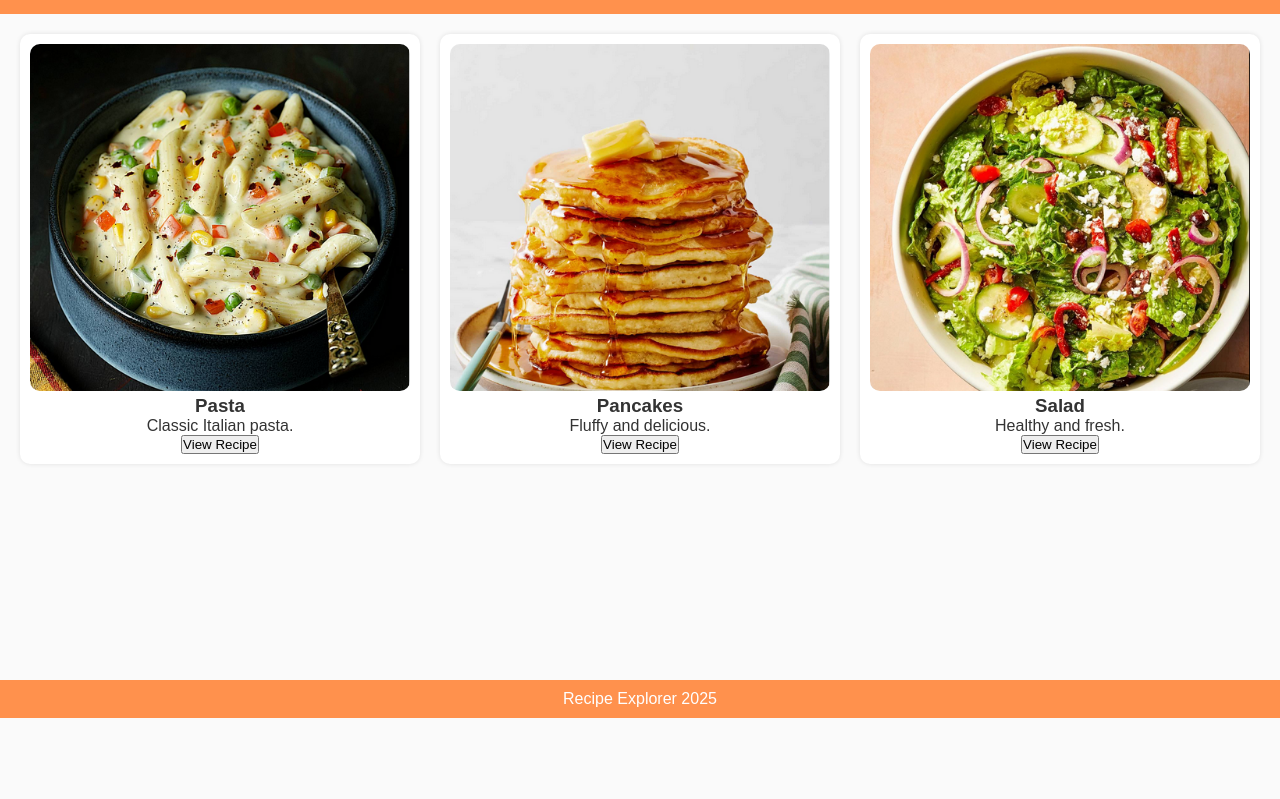
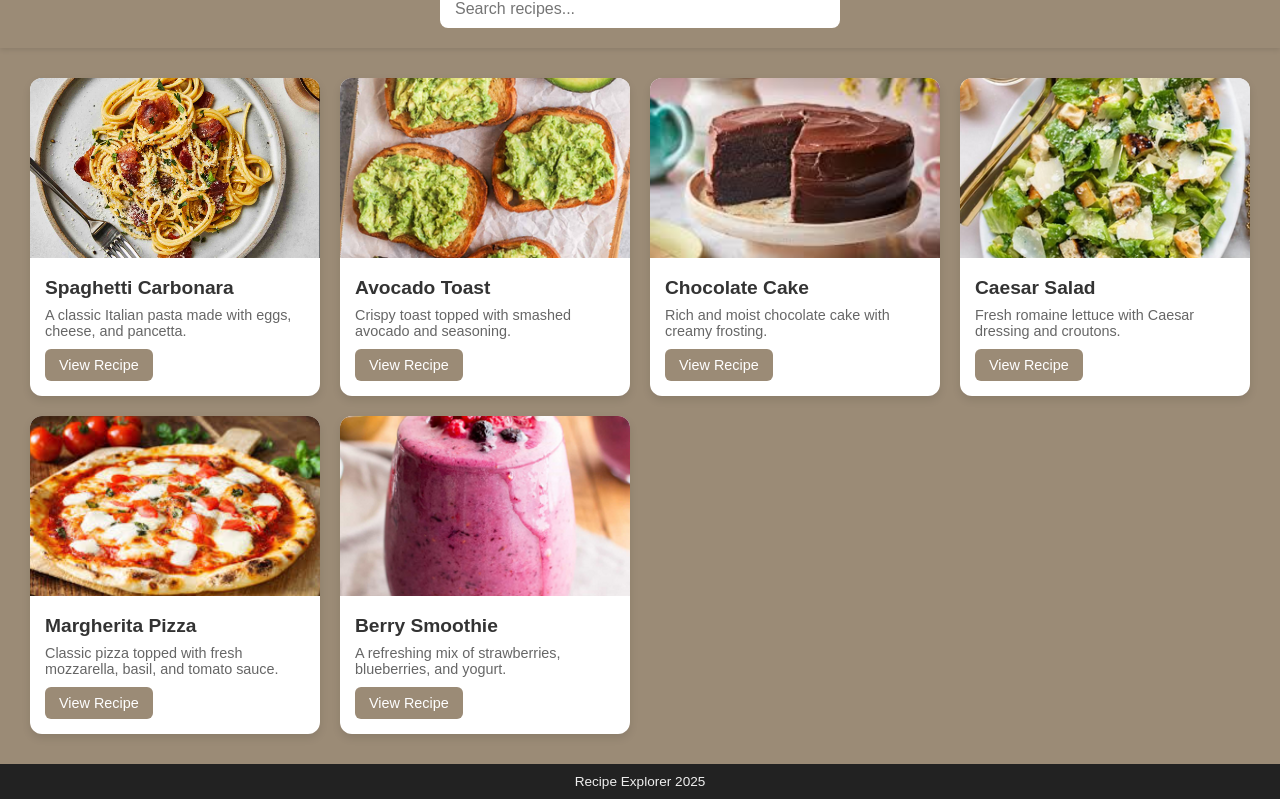
Before and after one commit to ABHISHEKUPAI/recipe-explorer, a plain HTML site: page index.html in a window 1280 px wide. Shown: the part 82-881 px from the top of the page. Before the commit the page ends 800 px from the top, so only its background shows below. Drawn offline with Linux system fonts and the light colour scheme.

Commit message:
updated code

```diff
--- a/index.html
+++ b/index.html
@@ -9,10 +9,10 @@
 <body>
   <header>
     <h1>Recipe Explorer</h1>
-    <input type="text" id="search" placeholder="Search recipes...">
+    <input type="text" id="searchInput" placeholder="Search recipes..." />
   </header>
 
-  <main id="recipe-container"></main>
+  <main id="recipeContainer" class="recipe-container"></main>
 
   <footer>
     <p>Recipe Explorer 2025</p>
--- a/script.js
+++ b/script.js
@@ -1,32 +1,80 @@
 const recipes = [
-  { title: "Pasta", image: "assets/pasta.png", desc: "Classic Italian pasta." },
-  { title: "Pancakes", image: "assets/pancakes.png", desc: "Fluffy and delicious." },
-  { title: "Salad", image: "assets/salad.png", desc: "Healthy and fresh." },
+  {
+    id: 1,
+    name: "Spaghetti Carbonara",
+    description: "A classic Italian pasta made with eggs, cheese, and pancetta.",
+    image: "assets/spaghetti.png",
+  },
+  {
+    id: 2,
+    name: "Avocado Toast",
+    description: "Crispy toast topped with smashed avocado and seasoning.",
+    image: "assets/avocado.png",
+  },
+  {
+    id: 3,
+    name: "Chocolate Cake",
+    description: "Rich and moist chocolate cake with creamy frosting.",
+    image: "assets/chocolate.png",
+  },
+  {
+    id: 4,
+    name: "Caesar Salad",
+    description: "Fresh romaine lettuce with Caesar dressing and croutons.",
+    image: "assets/caesar.png",
+  },
+  {
+    id: 5,
+    name: "Margherita Pizza",
+    description: "Classic pizza topped with fresh mozzarella, basil, and tomato sauce.",
+    image: "assets/margherita.png",
+  },
+  {
+    id: 6,
+    name: "Berry Smoothie",
+    description: "A refreshing mix of strawberries, blueberries, and yogurt.",
+    image: "assets/berry.png",
+  },
 ];
 
-const container = document.getElementById("recipe-container");
-const searchInput = document.getElementById("search");
+const container = document.getElementById("recipeContainer");
+const searchInput = document.getElementById("searchInput");
 
-function renderRecipes(list) {
+function displayRecipes(list) {
   container.innerHTML = "";
-  list.forEach(r => {
+  list.forEach((recipe) => {
     const card = document.createElement("div");
-    card.className = "recipe-card";
+    card.classList.add("recipe-card");
     card.innerHTML = `
-      <img src="${r.image}" alt="${r.title}">
-      <h3>${r.title}</h3>
-      <p>${r.desc}</p>
-      <button class="view-btn">View Recipe</button>
+      <img src="${recipe.image}" alt="${recipe.name}" />
+      <div class="content">
+        <h3>${recipe.name}</h3>
+        <p>${recipe.description}</p>
+        <button class="view-btn" data-id="${recipe.id}">View Recipe</button>
+      </div>
     `;
     container.appendChild(card);
   });
+
+  document.querySelectorAll(".view-btn").forEach((btn) => {
+    btn.addEventListener("click", (e) => {
+      const recipeId = e.target.dataset.id;
+      const recipe = recipes.find((r) => r.id == recipeId);
+      alert(` ${recipe.name} `);
+    });
+  });
 }
 
-renderRecipes(recipes);
+function handleSearch() {
+  const query = searchInput.value;
+  if (query.trim() === "") {
+  return;
+  }
+  const filtered = recipes.filter((r) =>
+    r.name.includes(query)
+  );
+  displayRecipes(filtered);
+}
 
-
-searchInput.addEventListener("keyup", () => {
-  const value = searchInput.value;
-  const filtered = recipes.filter(r => r.title.includes(value));
-  renderRecipes(filtered);
-});
+searchInput.addEventListener("input", handleSearch);
+displayRecipes(recipes);
--- a/style.css
+++ b/style.css
@@ -2,59 +2,96 @@
   margin: 0;
   padding: 0;
   box-sizing: border-box;
+  font-family: 'Poppins', sans-serif;
 }
 
 body {
-  font-family: Arial, sans-serif;
-  background: #fafafa;
+  background-color: #9b8b76;
   color: #333;
+  min-height: 100vh;
+  display: flex;
+  flex-direction: column;
 }
 
 header {
-  background: #ff914d;
-  color: white;
+  background: #9b8b76;
+  padding: 20px;
   text-align: center;
-  padding: 1rem;
+  color: #fff;
+  box-shadow: 0 2px 5px rgba(0, 0, 0, 0.1);
 }
 
-#search {
-  width: 30%;
-  padding: 5px;
-  border-radius: 4px;
-  border: 1px solid #ccc;
+header input {
+  margin-top: 15px;
+  padding: 10px 15px;
+  border: none;
+  border-radius: 8px;
+  width: 80%;
+  max-width: 400px;
+  font-size: 1rem;
 }
 
-#recipe-container {
+.recipe-container {
   display: grid;
-  grid-template-columns: repeat(auto-fit, minmax(300px, 1fr));
+  grid-template-columns: repeat(auto-fill, minmax(250px, 1fr));
   gap: 20px;
-  padding: 20px;
+  padding: 30px;
+  flex-grow: 1;
 }
 
 .recipe-card {
-  background: white;
-  padding: 10px;
-  border-radius: 10px;
-  box-shadow: 0 0 5px rgba(0,0,0,0.1);
-  text-align: center;
-  transition: transform 0.2s;
+  background: #fff;
+  border-radius: 12px;
+  overflow: hidden;
+  box-shadow: 0 4px 8px rgba(0, 0, 0, 0.1);
+  transition: transform 0.2s ease;
 }
 
 .recipe-card:hover {
-  transform: scale(1.05);
+  transform: translateY(-5px);
 }
 
 .recipe-card img {
   width: 100%;
-  border-radius: 10px;
+  height: 180px;
+  object-fit: cover;
+}
+
+.recipe-card .content {
+  padding: 15px;
+}
+
+.recipe-card h3 {
+  font-size: 1.2rem;
+  margin-bottom: 8px;
+}
+
+.recipe-card p {
+  color: #666;
+  font-size: 0.9rem;
 }
 
 footer {
-  position: absolute;
-  bottom: 0;
-  width: 100%;
-  background: #ff914d;
-  color: white;
   text-align: center;
-  padding: 10px;
+  background: #222;
+  color: #eee;
+  padding: 10px 0;
+  font-size: 0.85rem;
 }
+
+.view-btn {
+  display: inline-block;
+  margin-top: 10px;
+  padding: 8px 14px;
+  background-color: #9b8b76;
+  color: #fff;
+  border: none;
+  border-radius: 6px;
+  cursor: pointer;
+  font-size: 0.9rem;
+  transition: background 0.2s ease;
+}
+
+.view-btn:hover {
+  background-color: #ff9800;
+}
```
Also changed, not shown: assets/avocado.png (added), assets/berry.png (added), assets/caesar.png (added), assets/chocolate.png (added), assets/margherita.png (added), assets/pancakes.png (deleted), assets/pasta.png (deleted), assets/salad.png (deleted), assets/spaghetti.png (added).
